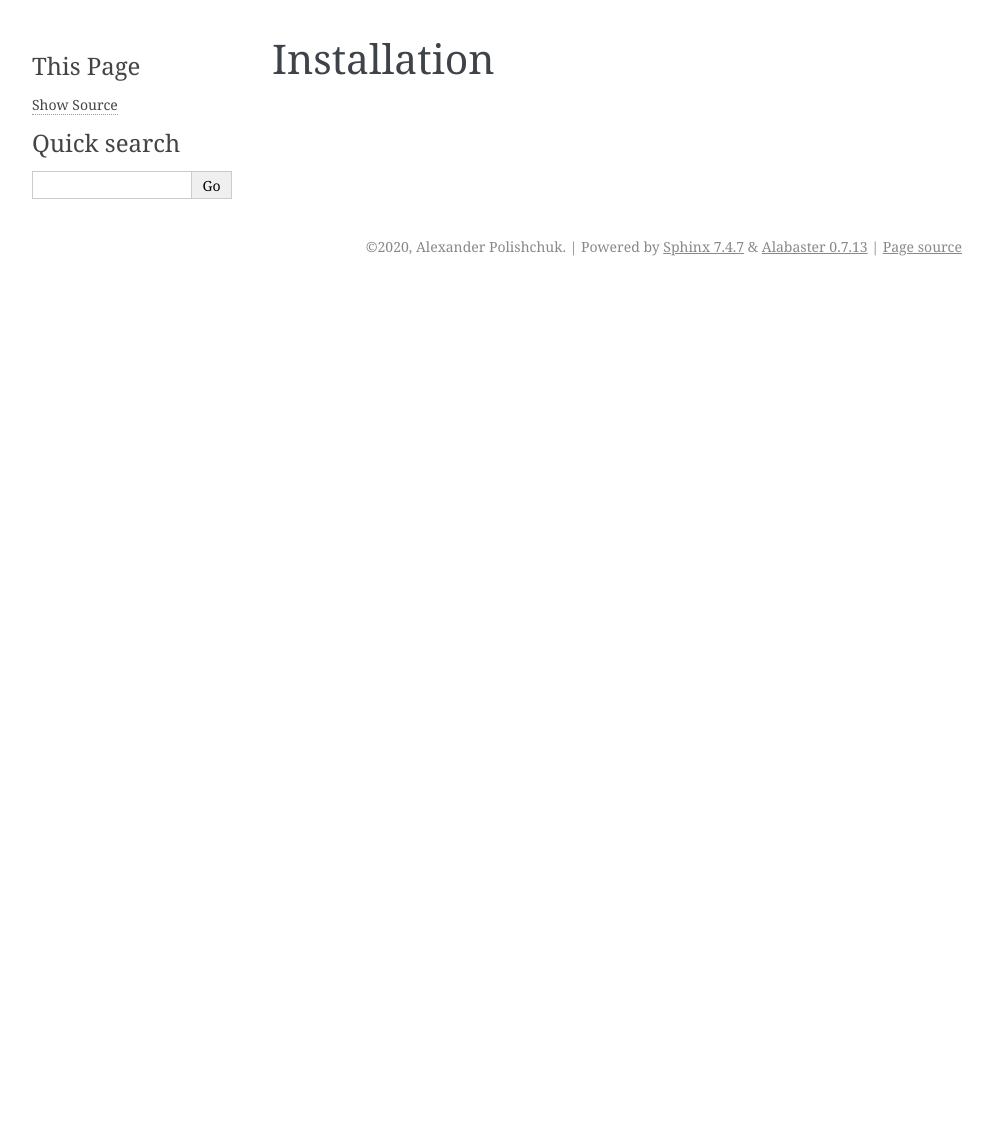
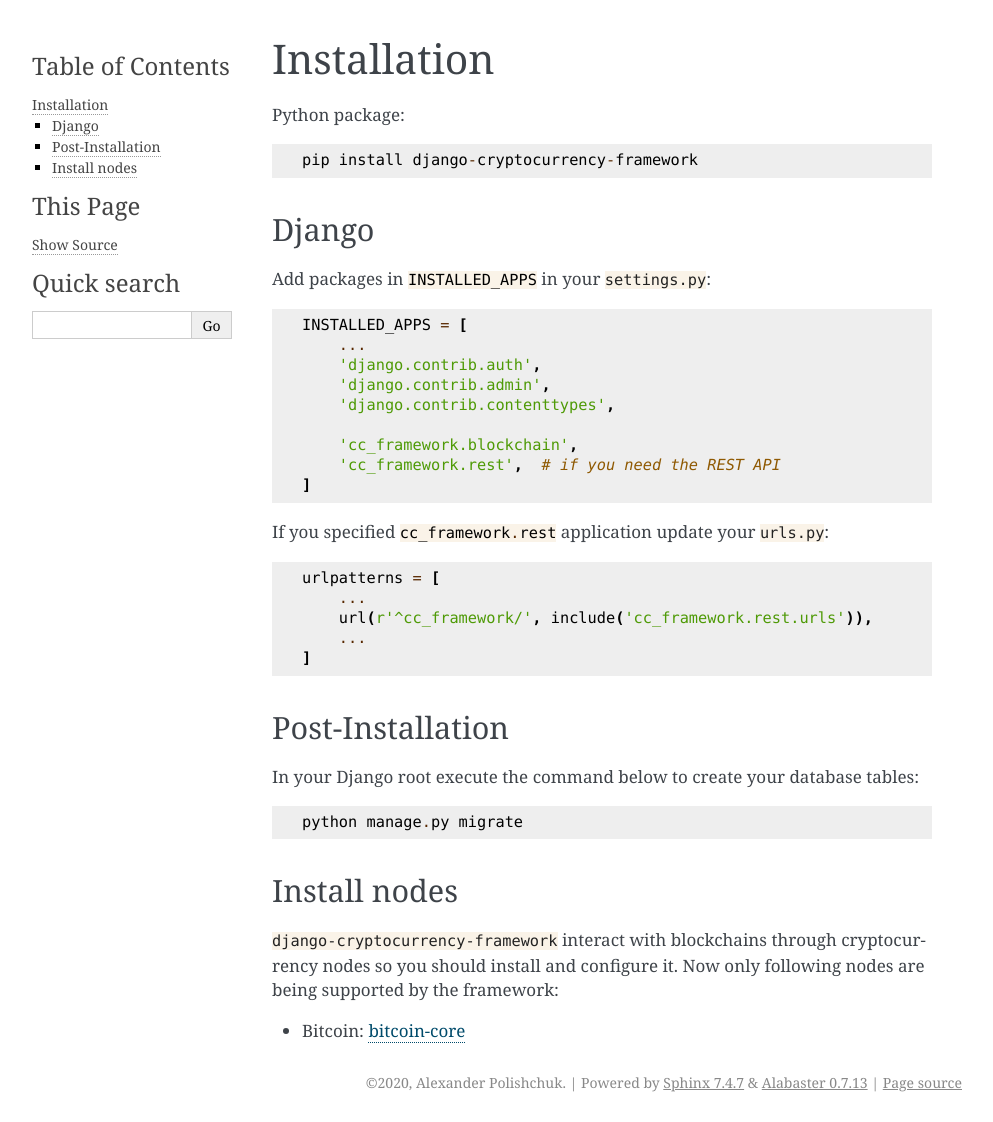
Before and after one commit to madnesspie/django-obm, a Sphinx documentation site: the page built from docs/usage/installation.rst, in a window 1280 px wide. Shown: the whole page, without its empty margins (148-1141 px from the left). Built offline with Sphinx 7.4.7, drawn with Linux system fonts in a browser that asks for light colours; before the commit the page ends 900 px from its top, so only the background shows below that.

Commit message:
Documented installation

```diff
--- a/docs/usage/installation.rst
+++ b/docs/usage/installation.rst
@@ -1,2 +1,50 @@
 Installation
-=============================================
+============
+
+.. role:: python(code)
+   :language: python
+.. role:: bash(code)
+   :language: bash
+
+Python package::
+
+    pip install django-cryptocurrency-framework
+
+Django
+------
+
+Add packages in :python:`INSTALLED_APPS` in your :bash:`settings.py`::
+
+    INSTALLED_APPS = [
+        ...
+        'django.contrib.auth',
+        'django.contrib.admin',
+        'django.contrib.contenttypes',
+
+        'cc_framework.blockchain',
+        'cc_framework.rest',  # if you need the REST API
+    ]
+
+If you specified :python:`cc_framework.rest` application update your :bash:`urls.py`::
+
+    urlpatterns = [
+        ...
+        url(r'^cc_framework/', include('cc_framework.rest.urls')),
+        ...
+    ]
+
+Post-Installation
+-----------------
+
+In your Django root execute the command below to create your database tables::
+
+    python manage.py migrate
+
+Install nodes
+-------------
+
+:bash:`django-cryptocurrency-framework` interact with blockchains through
+cryptocurrency nodes so you should install and configure it. Now only
+following nodes are being supported by the framework:
+
+- Bitcoin: `bitcoin-core <https://bitcoincore.org/en/download/>`_
```
Also changed, not shown: README.md (+0 -1 lines).
